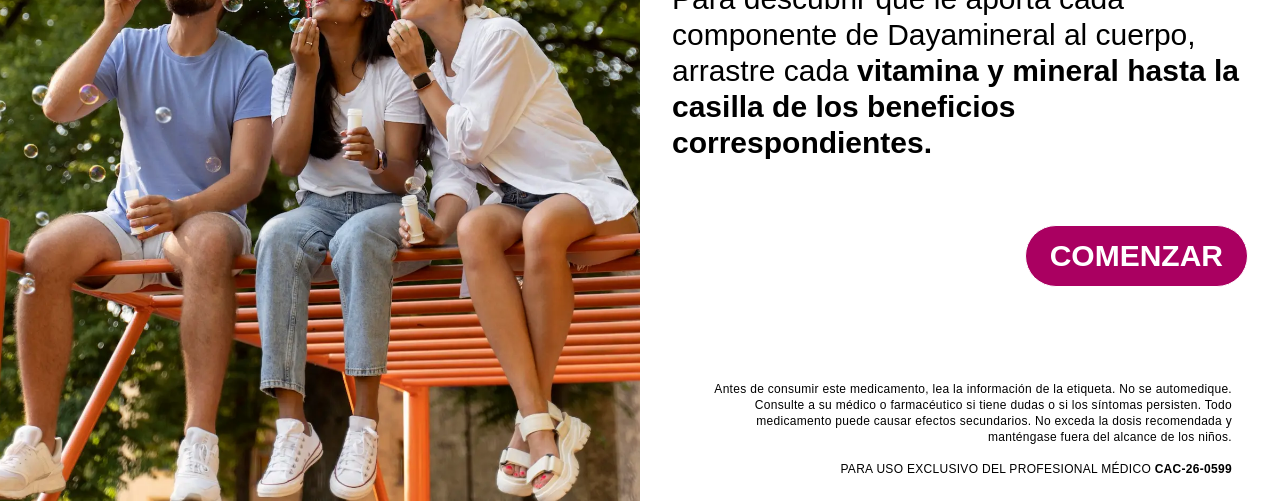
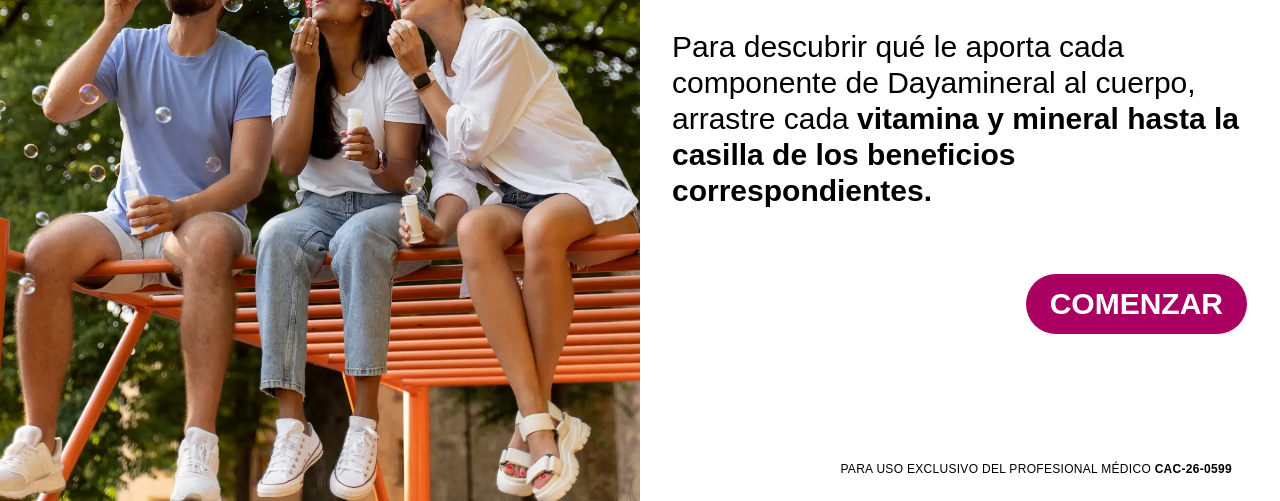
Before and after one commit to TDanyStark/dayabeneficios, an Astro site: page / in a window 1280 px wide. Shown: the part 299-800 px from the top of the page. Built offline with nearby package versions, Linux system fonts and the light colour scheme; Astro itself is replaced by a stand-in of ours; a web font is replaced by a local one.

Commit message:
fix: remove medication warning text from index page

```diff
--- a/src/pages/index.astro
+++ b/src/pages/index.astro
@@ -55,11 +55,6 @@
 
         <div class="w-full lg:max-w-xl">
           <p
-            class="mt-8 text-right px-4 text-[10px] md:text-xs text-black tracking-wide"
-          >
-            Antes de consumir este medicamento, lea la información de la etiqueta. No se automedique. Consulte a su médico o farmacéutico si tiene dudas o si los síntomas persisten. Todo medicamento puede causar efectos secundarios. No exceda la dosis recomendada y manténgase fuera del alcance de los niños.
-          </p>
-          <p
             class="mt-4 text-right px-4 text-[10px] md:text-xs text-black uppercase tracking-wide"
           >
             PARA USO EXCLUSIVO DEL PROFESIONAL MÉDICO <b>CAC-26-0599</b>
```
